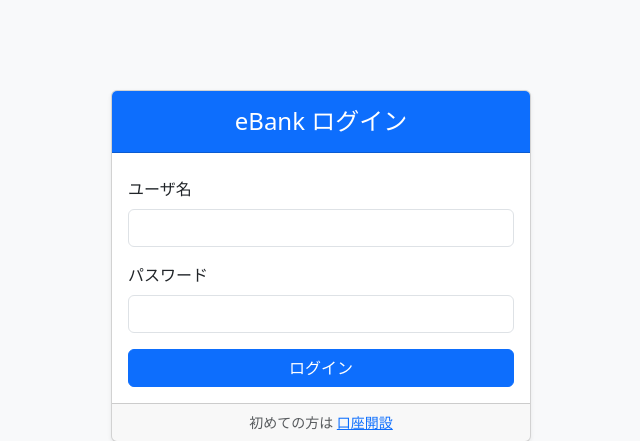
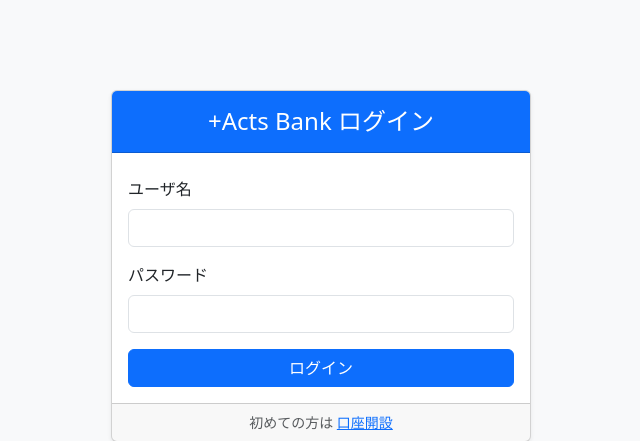
Before and after one commit to n11-Ryoma/demo-bank, a PHP site: page /login.php in a window 1280 px wide. Shown: the part 134-575 px from the top of the page, without its empty margins (319-959 px from the left). Run offline with PHP 8.4, Linux system fonts and the light colour scheme.

Commit message:
login.php

```diff
--- a/frontend/login.php
+++ b/frontend/login.php
@@ -30,7 +30,7 @@ if ($_SERVER['REQUEST_METHOD'] === 'POST') {
 <html lang="ja">
 <head>
     <meta charset="UTF-8">
-    <title>eBank ログイン</title>
+    <title>+Acts Bank ログイン</title>
     <link href="https://cdn.jsdelivr.net/npm/bootstrap@5.3.3/dist/css/bootstrap.min.css" rel="stylesheet">
 </head>
 <body class="bg-light">
@@ -38,7 +38,7 @@ if ($_SERVER['REQUEST_METHOD'] === 'POST') {
 <div class="container d-flex align-items-center justify-content-center" style="min-height: 100vh;">
     <div class="card shadow-sm" style="max-width: 420px; width: 100%;">
         <div class="card-header text-center bg-primary text-white">
-            <h4 class="my-2">eBank ログイン</h4>
+            <h4 class="my-2">+Acts Bank ログイン</h4>
         </div>
         <div class="card-body">
             <?php if ($error): ?>
```
